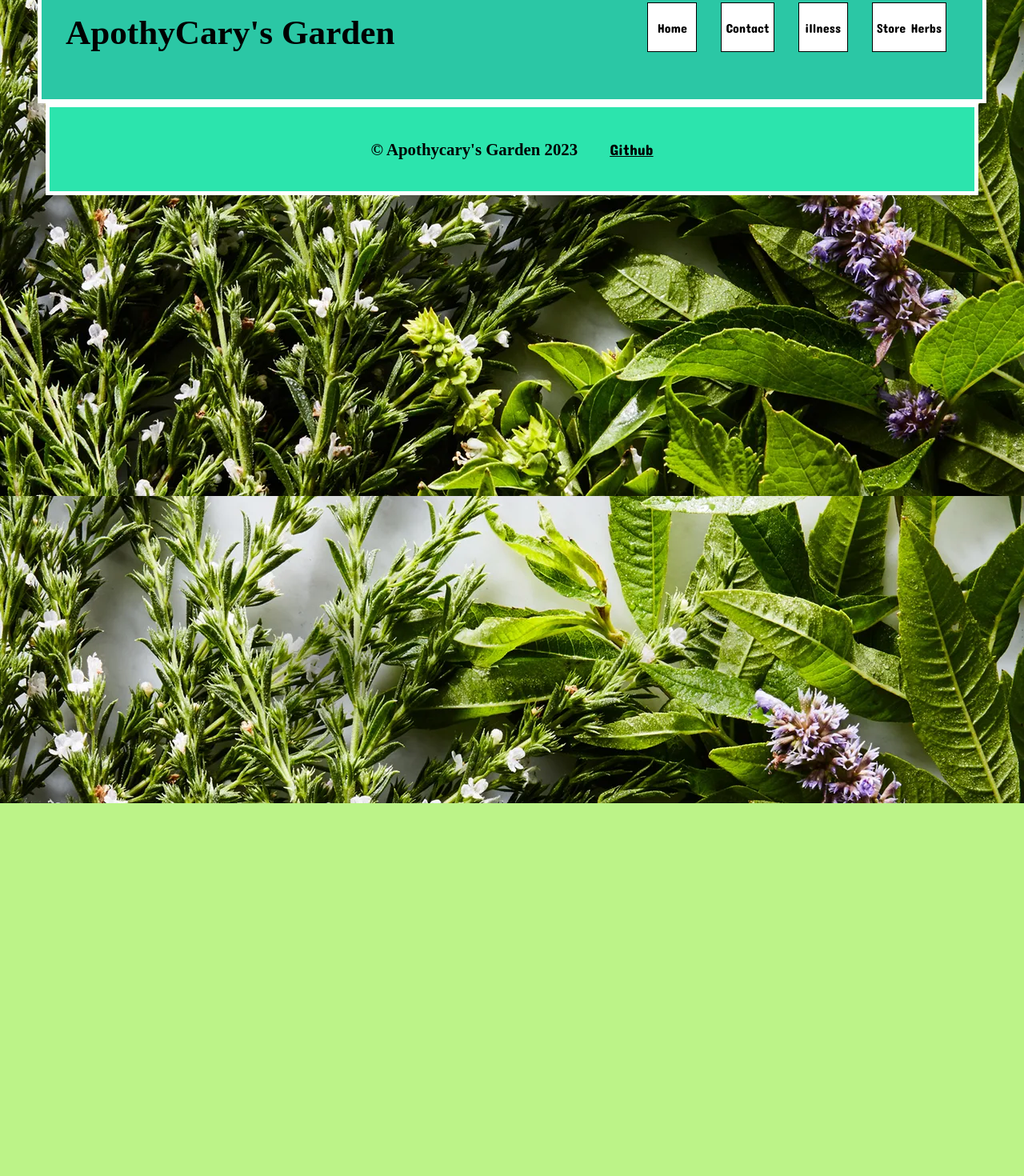
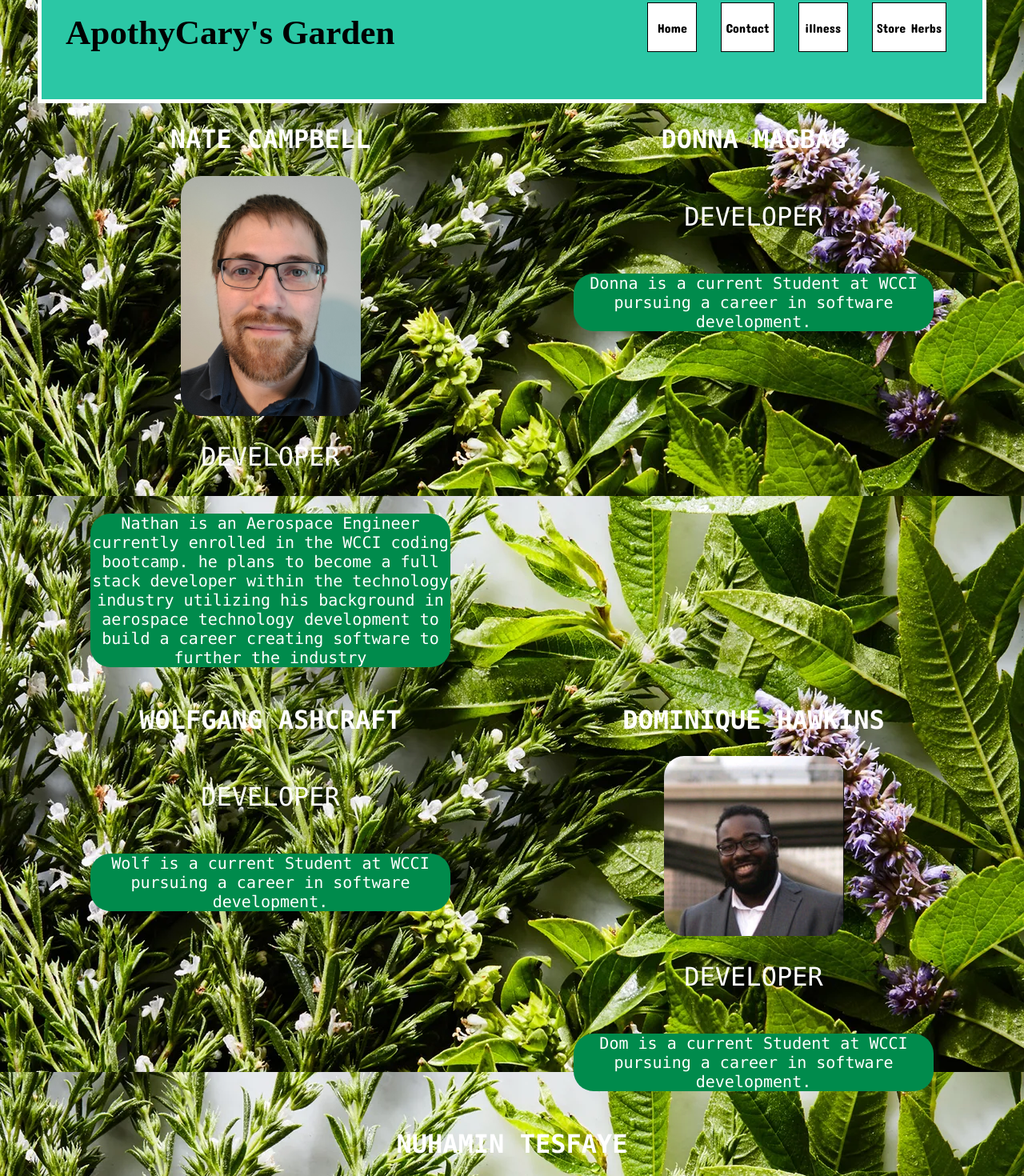
Before and after one commit to 2022-October-Java-PT/Apothecary-Garden, a React (Create React App) app in the folder herbs/src/main/resources/static/js/apothecary-garden/: page /contact in a window 1280 px wide. Shown: the part 100-1570 px from the top of the page at 80% size. Before the commit the page ends 1104 px from the top, so only its background shows below. Built offline with nearby package versions, Linux system fonts and the light colour scheme; a web font is replaced by a local one.

Commit message:
initial contact page commit

```diff
--- a/herbs/src/main/resources/static/js/apothecary-garden/src/components/app-router/index.js
+++ b/herbs/src/main/resources/static/js/apothecary-garden/src/components/app-router/index.js
@@ -1,14 +1,15 @@
 import { Route, Routes } from 'react-router-dom';
-
 import HomePage from '../../pages/home'
 import IllnessSearch from '../../pages/illness_search';
 import React from 'react';
 import StoreHerbsPages from '../../pages/storeHerbs';
+import ContactPage from '../../pages/contact';
 
 const PageSwitch = () => (
     <Routes>
         <Route index element={<HomePage />} />
         <Route exact path='/' element={<HomePage />} />
+        <Route exact path='/contact' element={<ContactPage />} />
         <Route exact path='/illness_search' element={<IllnessSearch />} />
         <Route exact path='/storeHerbs' element={<StoreHerbsPages />} />
     </Routes>
--- a/herbs/src/main/resources/static/js/apothecary-garden/src/pages/contact/index.js
+++ b/herbs/src/main/resources/static/js/apothecary-garden/src/pages/contact/index.js
@@ -0,0 +1,54 @@
+import React from "react";
+import style from './style.module.scss'
+import profileNate from '../../assests/images/Profile-pic-nate.jpg';
+import profileDom from '../../assests/images/Dom.jpg';
+import profileNuhamin from '../../assests/images/nuhamin.jpg';
+// import profileWolf from '../../assests/images/wolf.jpg';
+// import profileDonna from '../../assests/images/donna.jpg';
+
+
+const ContactPage = () => {
+    return (
+        <div className={style.contact_page}>
+            <section className={style.profiles}>
+                <article className={style.profile_column}>
+                    <h2 className={style.profile_name}>NATE CAMPBELL</h2>
+                    <img src={profileNate} className={style.profile_img} alt="profile pic nate">
+                    </img>
+                    <p className={style.position_title}>DEVELOPER</p>
+                    <p className={style.personal_description}>Nathan is an Aerospace Engineer currently enrolled in the WCCI coding bootcamp.  he plans to become a full stack developer within the technology industry utilizing his background in aerospace technology development to build a career creating software to further the industry</p>
+                </article>
+                <article className={style.profile_column}>
+                    <h2 className={style.profile_name}>DONNA MAGBAG</h2>
+                    {/* <img src={profileDonna} className={style.profile_img} alt="profile pic donna">
+                    </img> */}
+                    <p className={style.position_title}>DEVELOPER</p>
+                    <p className={style.personal_description}>Donna is a current Student at WCCI pursuing a career in software development.</p>
+                </article>
+                <article className={style.profile_column}>
+                    <h2 className={style.profile_name}>WOLFGANG ASHCRAFT</h2>
+                    {/* <img src={profileWolf} className={style.profile_img} alt="profile pic prince">
+                    </img> */}
+                    <p className={style.position_title}>DEVELOPER</p>
+                    <p className={style.personal_description}>Wolf is a current Student at WCCI pursuing a career in software development.</p>
+                </article>
+                <article className={style.profile_column}>
+                    <h2 className={style.profile_name}>DOMINIQUE HAWKINS</h2>
+                    <img src={profileDom} className={style.profile_img} alt="profile pic prince">
+                    </img>
+                    <p className={style.position_title}>DEVELOPER</p>
+                    <p className={style.personal_description}>Dom is a current Student at WCCI pursuing a career in software development.</p>
+                </article>
+                <article className={style.profile_column}>
+                    <h2 className={style.profile_name}>NUHAMIN TESFAYE</h2>
+                    <img src={profileNuhamin} className={style.profile_img} alt="profile pic prince">
+                    </img>
+                    <p className={style.position_title}>DEVELOPER</p>
+                    <p className={style.personal_description}>Nuhamin is a current Student at WCCI pursuing a career in software development.</p>
+                </article>
+            </section>
+        </div>
+    );
+};
+
+export default ContactPage;
--- a/herbs/src/main/resources/static/js/apothecary-garden/src/pages/contact/style.module.scss
+++ b/herbs/src/main/resources/static/js/apothecary-garden/src/pages/contact/style.module.scss
@@ -0,0 +1,49 @@
+.profile_img{
+    max-width: 50%;
+    height: auto;
+    border-radius: 25px;
+}
+
+.profile_column {
+    margin: 0 1rem;
+    width: 450px;
+    display: flex;
+    flex-direction: column;
+    align-items: center;
+}
+
+.profiles {
+    display: flex;
+    flex-wrap: wrap;
+    justify-content: space-around;
+    padding: 0 1rem;
+}
+
+h2 {
+    color: white;
+    font-size: 25px;
+    text-align: center;
+}
+
+.personal_description {
+    color: white;
+    background: #008b4c;
+    font-size:20px;
+    border-radius: 25px;
+    text-align:  center;
+}
+
+.position_title {
+    text-align: center;
+    font-size:xx-large;
+    color: white;
+    border-radius: 25px;
+    text-align:  center;
+}
+
+.profile_name{
+    color: white;
+    border-radius: 25px;
+    text-align:  center;
+    font-size: xx-large;
+}
--- a/herbs/src/main/resources/static/js/apothecary-garden/src/pages/illness_search/herb.js
+++ b/herbs/src/main/resources/static/js/apothecary-garden/src/pages/illness_search/herb.js
@@ -30,7 +30,6 @@ const Herb = ({name, science, description, fact, sideEffects, picture}) => {
         });
         return returnedImage;
     }
-    console.log(imageReturn(imgList, picture));
     const sideEffectList = sideEffects.map((effect) =>
         <li>{effect}</li>
     );
```
